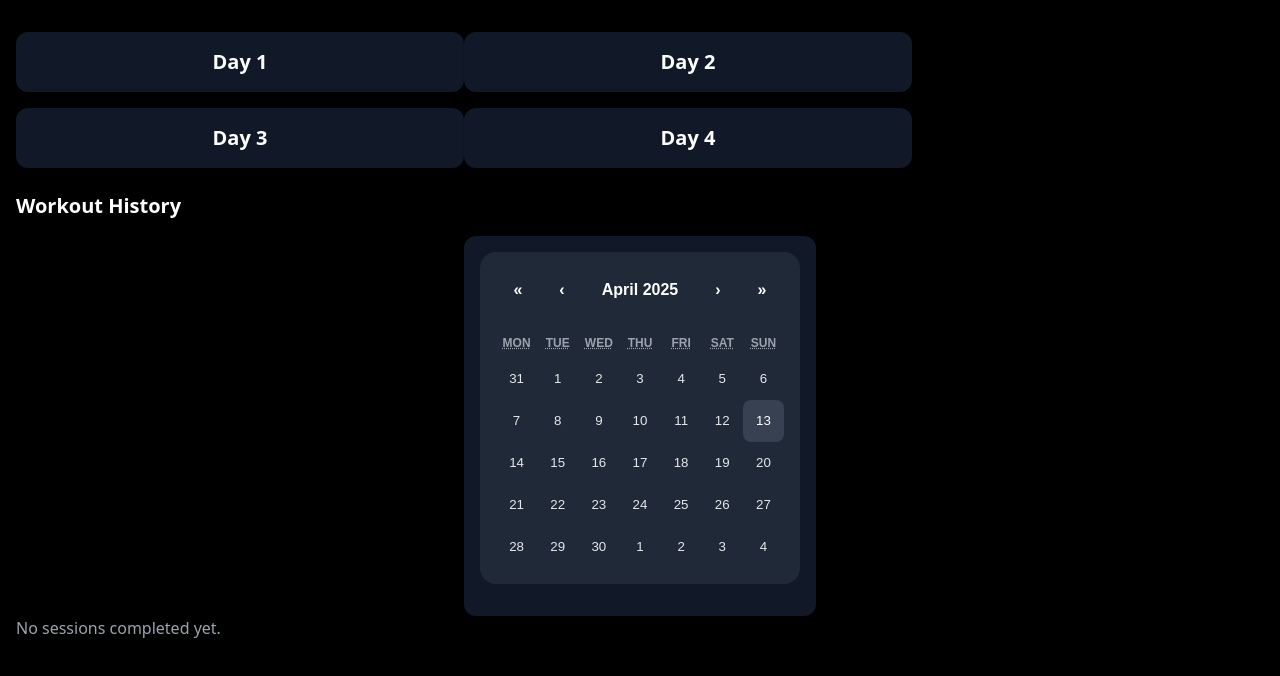
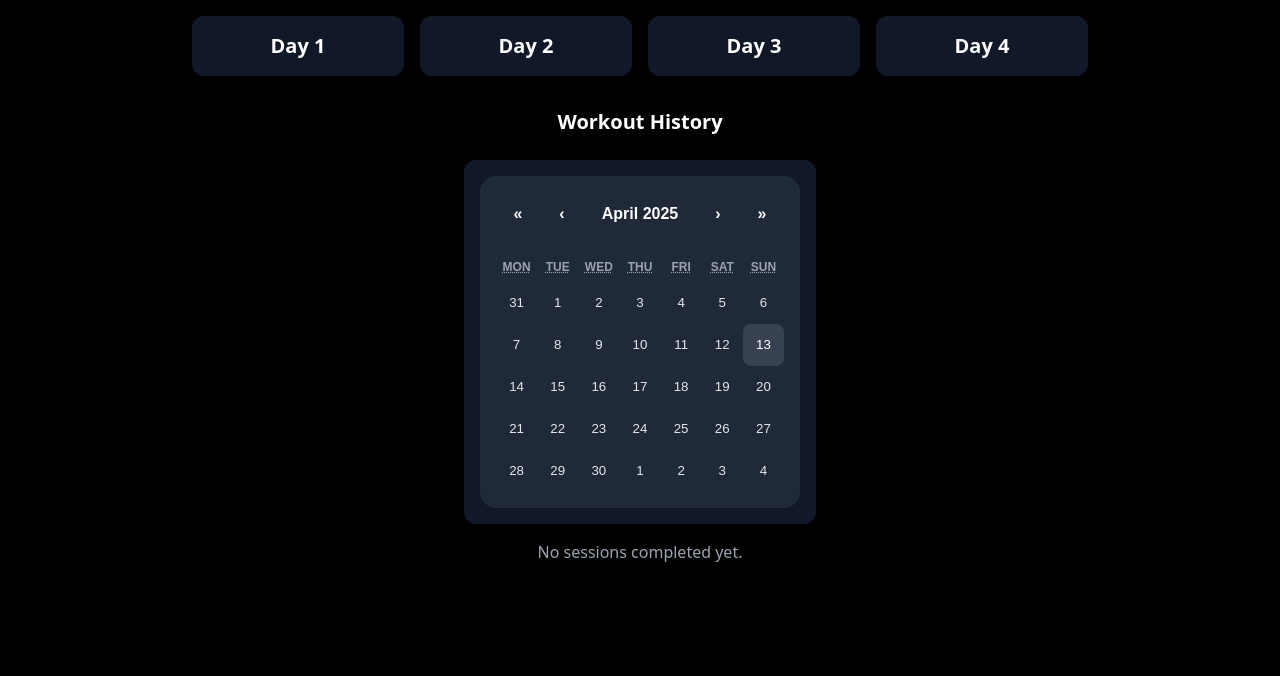
Before and after one commit to Chajir/my4dayfitness, a React (Vite) app: page / in a window 1280 px wide. Shown: the top 676 px of the page. Built offline with nearby package versions, Linux system fonts and the light colour scheme.

Commit message:
Phase 4 part 1: responsive layout, sticky header, selected day memory

```diff
--- a/src/App.jsx
+++ b/src/App.jsx
@@ -454,13 +454,18 @@ const WorkoutDay = ({ day, data, onComplete }) => {
 };
 
 export default function App() {
-  const [selectedDay, setSelectedDay] = useState(null);
+  const [selectedDay, setSelectedDay] = useState(() => localStorage.getItem("selectedDay") || null);
   const [history, setHistory] = useState({});
 
   useEffect(() => {
     const saved = JSON.parse(localStorage.getItem("workoutHistory") || "{}");
     setHistory(saved);
   }, []);
+
+  useEffect(() => {
+    if (selectedDay) localStorage.setItem("selectedDay", selectedDay);
+    else localStorage.removeItem("selectedDay");
+  }, [selectedDay]);
 
   return (
     <div className="min-h-screen bg-black text-white p-4">
@@ -473,25 +478,26 @@ export default function App() {
             exit={{ opacity: 0, x: 50 }}
             transition={{ duration: 0.3 }}
           >
-            <div className="space-y-4 mb-6">
+            <div className="grid grid-cols-1 sm:grid-cols-2 md:grid-cols-4 gap-4 mb-6 max-w-4xl mx-auto">
               {Object.keys(workouts).map((day) => (
                 <motion.button
                   whileHover={{ scale: 1.05 }}
                   whileTap={{ scale: 0.95 }}
                   key={day}
-                  className="w-full max-w-md bg-gray-900 py-4 rounded-xl text-xl font-semibold shadow transition"
+                  className="w-full bg-gray-900 py-4 rounded-xl text-xl font-semibold shadow transition"
                   onClick={() => setSelectedDay(day)}
                 >
                   {day}
                 </motion.button>
               ))}
             </div>
-            <div>
-              <h2 className="text-xl font-bold mb-4">Workout History</h2>
-              <div className="flex justify-center">
+            <div className="sticky top-0 bg-black z-10 py-2">
+              <h2 className="text-xl font-bold mb-4 text-center">Workout History</h2>
+            </div>
+            <div className="flex justify-center mb-4">
               <div className="bg-gray-900 p-4 rounded-xl shadow">
                 <Calendar
-                    className="mb-4 rounded-xl overflow-hidden"
+                  className="rounded-xl overflow-hidden"
                   tileClassName={({ date }) => {
                     const formatted = date.toLocaleDateString();
                     return Object.values(history).flat().some(h => h.includes(formatted))
@@ -502,9 +508,9 @@ export default function App() {
               </div>
             </div>
             {Object.keys(history).length === 0 ? (
-                <p className="text-gray-400">No sessions completed yet.</p>
+              <p className="text-gray-400 text-center">No sessions completed yet.</p>
             ) : (
-                <ul className="space-y-4">
+              <ul className="space-y-4 max-w-xl mx-auto">
                 {Object.entries(history).map(([day, entries]) => (
                   <li key={day}>
                     <h3 className="font-semibold text-lg">{day}</h3>
@@ -517,7 +523,6 @@ export default function App() {
                 ))}
               </ul>
             )}
-            </div>
           </motion.div>
         ) : (
           <motion.div
```
Lines whose indentation alone changed are shown as unchanged.
